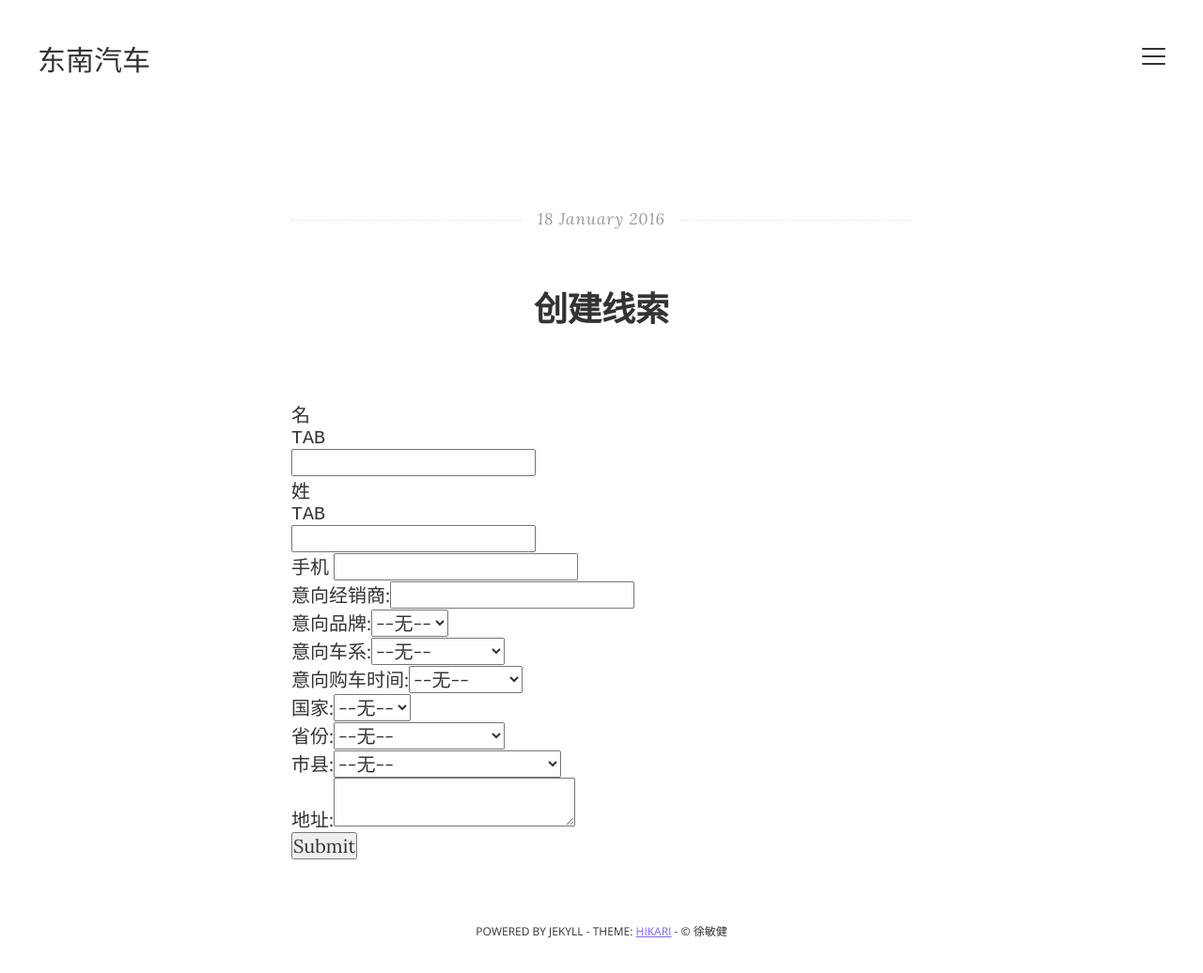
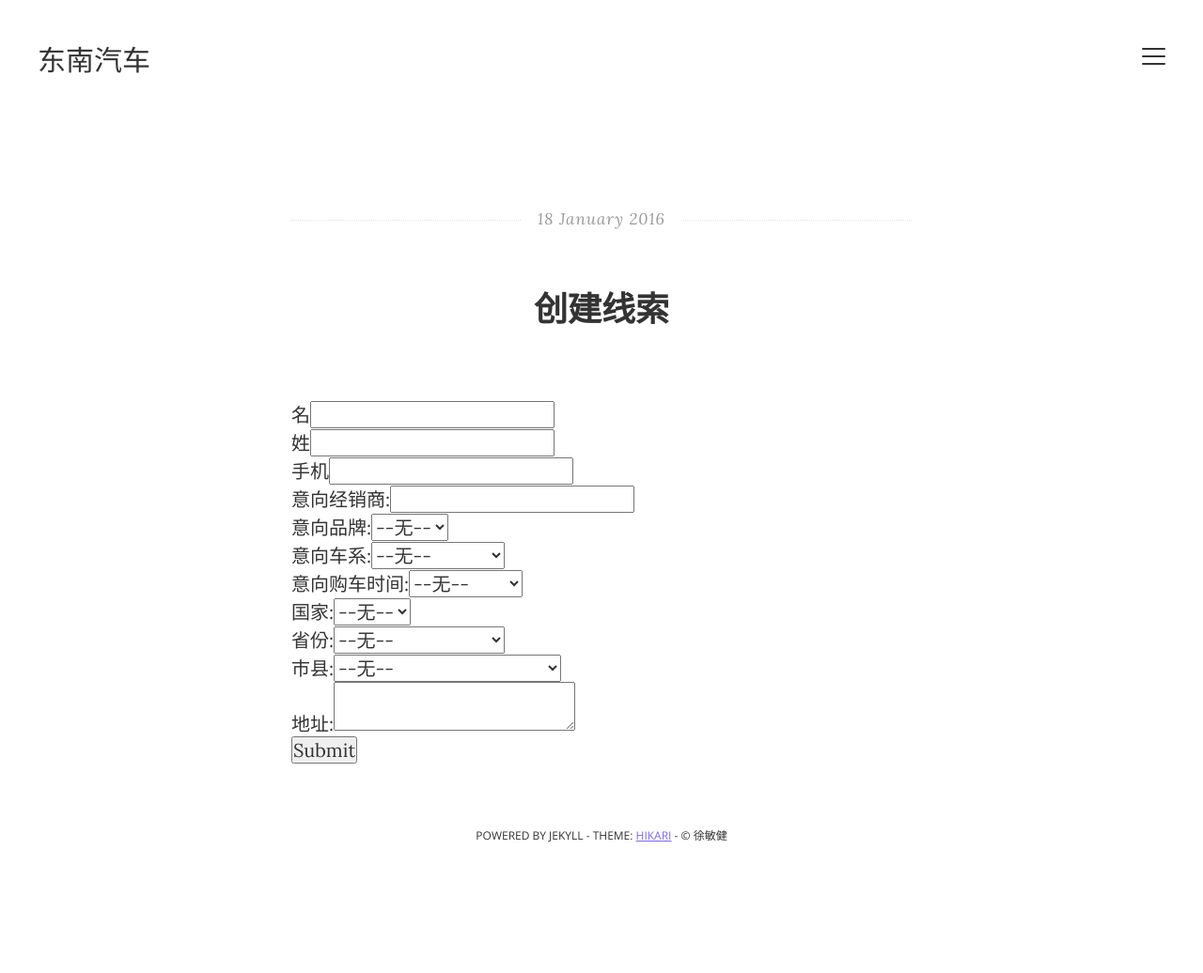
Before and after one commit to sesmond/blog_yin, a Jekyll site: the page built from _posts/2016-01-18-createlead.html, in a window 1280 px wide. Shown: the whole page at 94% size. Built offline with Jekyll 4.4.1, drawn with Linux system fonts in a browser that asks for light colours; after the commit the page ends 934 px from its top, so only the background shows below that.

Commit message:
Update 2016-01-18-createlead.html

```diff
--- a/_posts/2016-01-18-createlead.html
+++ b/_posts/2016-01-18-createlead.html
@@ -15,11 +15,11 @@ title: 创建线索
 <!--  value="minxu-c@deloitte.com.cn">                                        -->
 <!--  ----------------------------------------------------------------------  -->
 
-<label for="first_name">名</label><pre>TAB</pre><input  id="first_name" maxlength="40" name="first_name" size="20" type="text" /><br>
+<label for="first_name">名</label><input  id="first_name" maxlength="40" name="first_name" size="20" type="text" /><br>
 
-<label for="last_name">姓</label><pre>TAB</pre><input  id="last_name" maxlength="80" name="last_name" size="20" type="text" /><br>
+<label for="last_name">姓</label><input  id="last_name" maxlength="80" name="last_name" size="20" type="text" /><br>
 
-<label for="mobile">手机</label>&#09;<input  id="mobile" maxlength="40" name="mobile" size="20" type="text" /><br>
+<label for="mobile">手机</label><input  id="mobile" maxlength="40" name="mobile" size="20" type="text" /><br>
 
 意向经销商:<input  id="00NO00000023gMS" maxlength="100" name="00NO00000023gMS" size="20" type="text" /><br>
 
```
